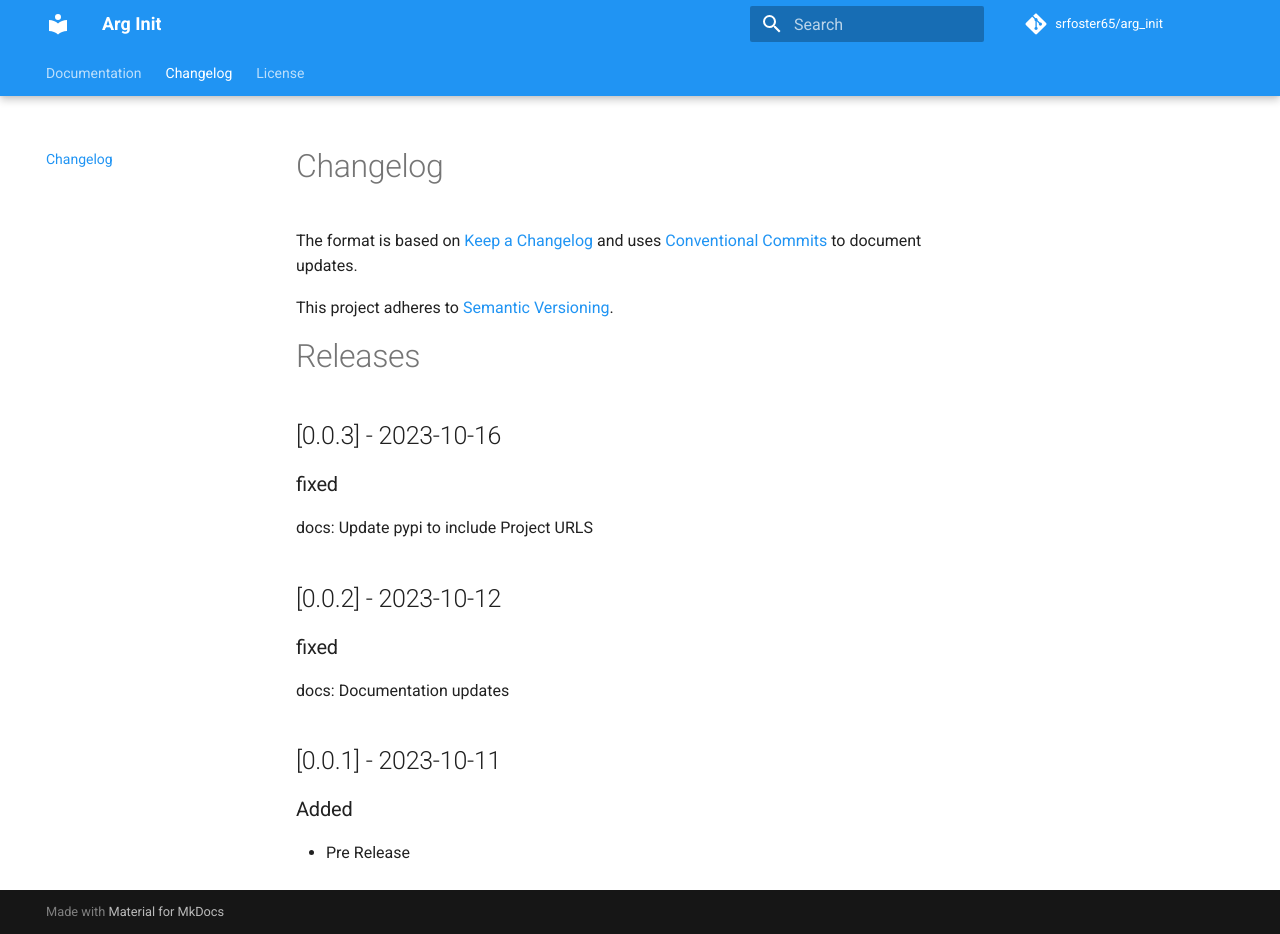
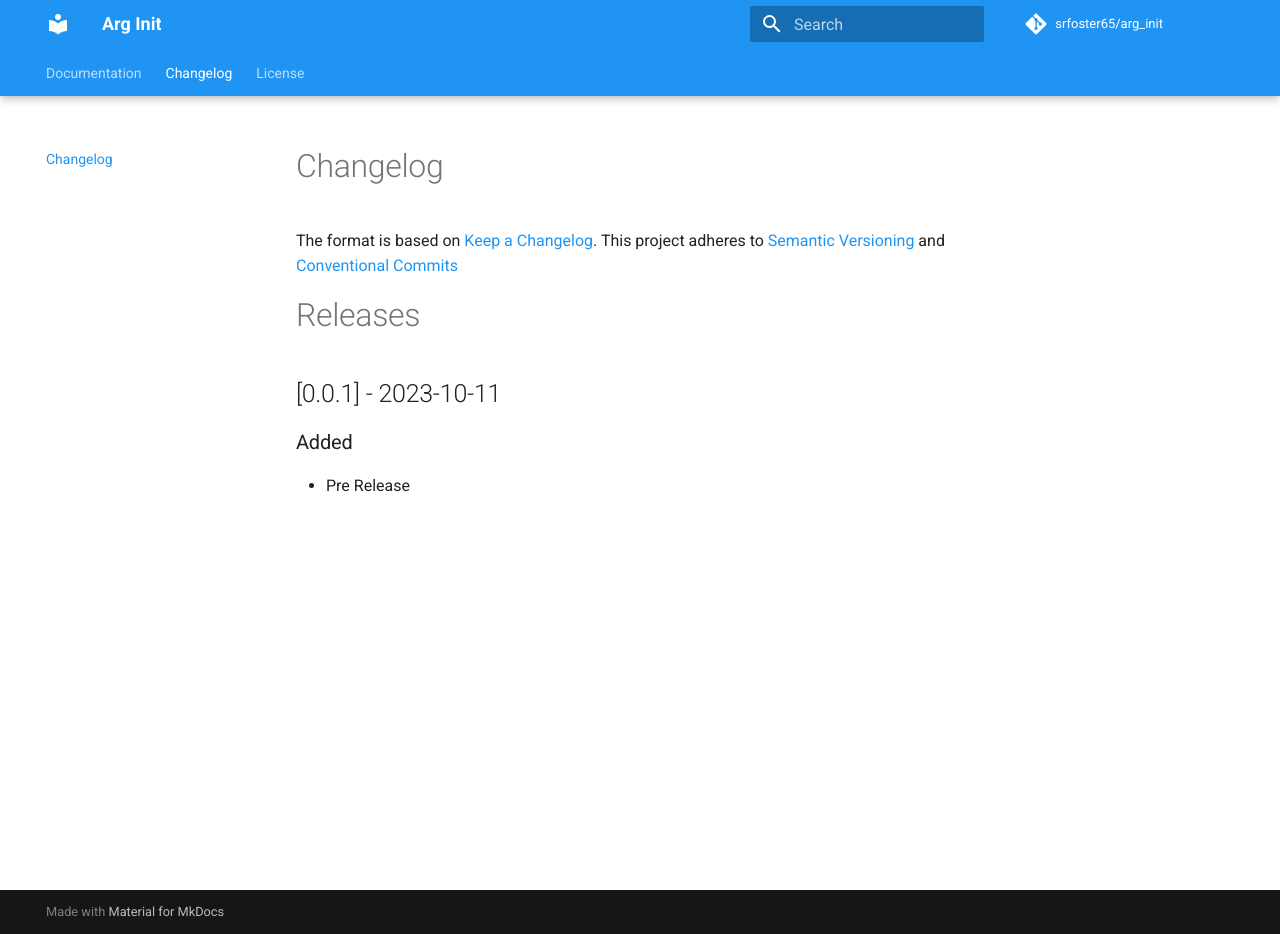
Before and after one commit to srfoster65/arg_init, an MkDocs documentation site: the page built from docs/changelog.md, in a window 1280 px wide and 934 px high. Built offline with MkDocs 1.6.1 and Material for MkDocs 9.7.7, drawn with Linux system fonts in a browser that asks for light colours; comment, search, counter and statistics services are not loaded.

Commit message:
Update boilerplate text to reference conventional commits Separate out release history from boilerplate

```diff
--- a/changelog.md
+++ b/changelog.md
@@ -1,16 +1,4 @@
 # Releases
-
-## [0.0.3] - 2023-10-16
-
-### fixed
-
-docs: Update pypi to include Project URLS
-
-## [0.0.2] - 2023-10-12
-
-### fixed
-
-docs: Documentation updates
 
 ## [0.0.1] - 2023-10-11
 
--- a/docs/changelog.md
+++ b/docs/changelog.md
@@ -1,7 +1,6 @@
 # Changelog
 
-The format is based on [Keep a Changelog](https://keepachangelog.com/en/1.0.0/) and uses [Conventional Commits](https://www.conventionalcommits.org/en/v1.0.0/) to document updates.
-
-This project adheres to [Semantic Versioning](https://semver.org/spec/v2.0.0.html).
+The format is based on [Keep a Changelog](https://keepachangelog.com/en/1.0.0/).
+This project adheres to [Semantic Versioning](https://semver.org/spec/v2.0.0.html) and [Conventional Commits](https://www.conventionalcommits.org/en/v1.0.0/)
 
 --8<-- "changelog.md"
```
